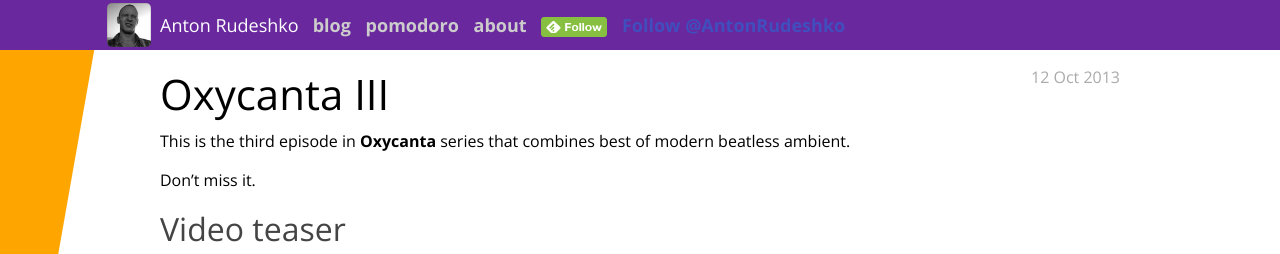
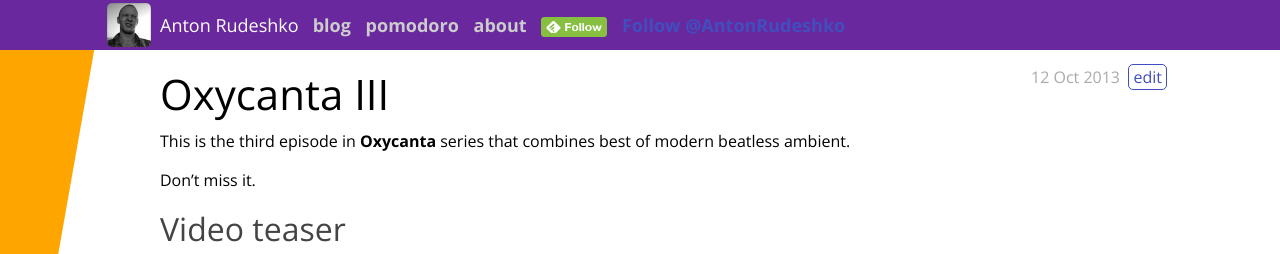
Before and after one commit to anton-rudeshko/anton-rudeshko.github.io, a Jekyll site: the page built from _posts/2013-10-12-oxycanta-3.md, in a window 1280 px wide. Shown: the top 254 px of the page. Built offline with Jekyll 4.4.1, drawn with Linux system fonts in a browser that asks for light colours; Markdown is read by kramdown in place of the engine named in the settings; comment, search, counter and statistics services are not loaded.

Commit message:
Added edit button

```diff
--- a/_layouts/post.html
+++ b/_layouts/post.html
@@ -4,7 +4,9 @@ comments: true
 ---
 <div class="post">
   <header>
+    <a class="post__edit" href="http://github.com/anton-rudeshko/anton-rudeshko.github.io/edit/master/{{ page.path }}">edit</a>
     <a href="{{ page.url }}" class="posts__date">{{ page.date | date_to_string }}</a>
+
     <h1 class="post__header"><a href="{{ page.url }}">{{ page.title }}</a></h1>
   </header>
 
--- a/css/main.css
+++ b/css/main.css
@@ -268,6 +268,16 @@ a:hover {
   margin-top: 20px;
 }
 
+.post__edit {
+  position: absolute;
+  right: -32px;
+  display: block;
+  border-radius: 5px;
+  border: 1px solid;
+  padding: 0 4px;
+  top: -1px;
+}
+
 .post__container {
   position: relative;
 }
```
